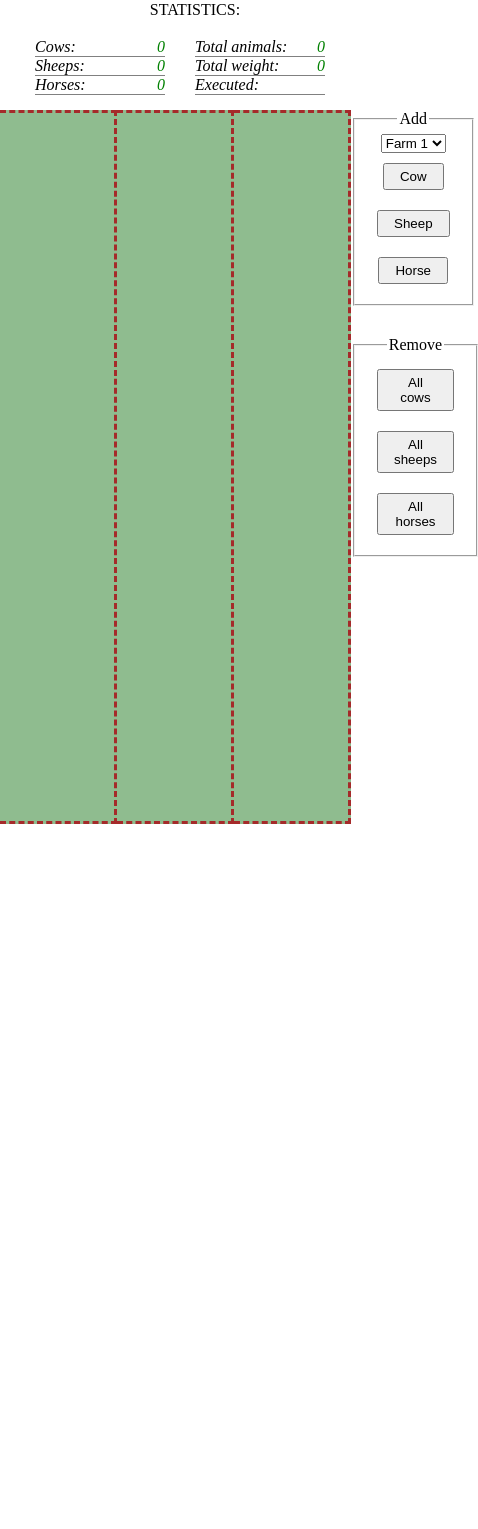
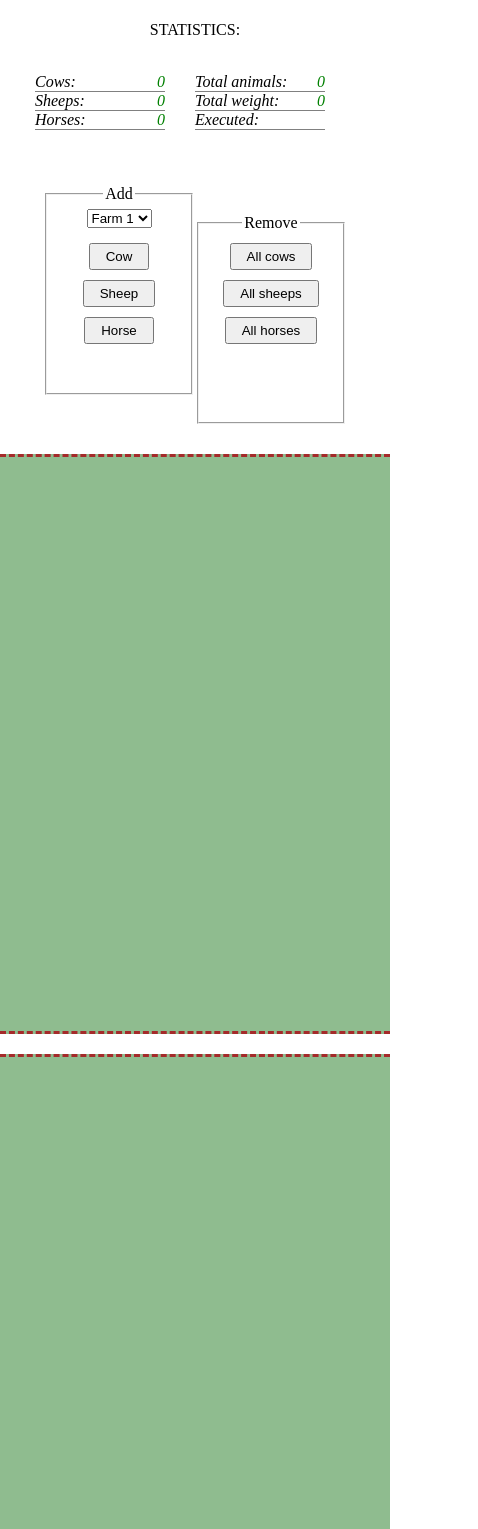
Before and after one commit to kvadrantas/breact-6-conditional-rendering, a React (Create React App) app in the folder breact-lesson/: page / in a window 390 px wide. Shown: the top 1529 px of the page, 478 px wide, since content can reach past the window. Before the commit the page ends 844 px from the top, so only its background shows below. Built offline with nearby package versions, Linux system fonts and the light colour scheme.

Commit message:
Added date field + responsive design

```diff
--- a/breact-lesson/src/App.jsx
+++ b/breact-lesson/src/App.jsx
@@ -21,6 +21,7 @@ function App() {
             farm: farm,
             animal: a,
             weight: 0,
+            feadingDate: '',
             executed
         });
         setAnimal(animalCopy);
@@ -59,7 +60,16 @@ function App() {
         animalCopy[ind].weight = weight;
         setAnimal(animalCopy);
         localStorage.setItem('animals',    JSON.stringify(animalCopy));
-        document.getElementById(id).value = '';
+        document.getElementById('weight' + id).value = '';
+    }
+
+    const addFeadingDate = (id, feadingDate) => {
+        const animalCopy = animal.slice();
+        const ind = animalCopy.findIndex(e => e.id === id);
+        animalCopy[ind].feadingDate = feadingDate;
+        setAnimal(animalCopy);
+        localStorage.setItem('animals',    JSON.stringify(animalCopy));
+        document.getElementById('date' + id).value = '';
     }
 
     useEffect(() => {
@@ -72,6 +82,8 @@ function App() {
 
     return(
         <>
+            <div className="top-pane">
+                <div>
                     <div className="stats-title">STATISTICS:</div>
                     <div className="stats">
                         <div className="stat-block">
@@ -85,38 +97,8 @@ function App() {
                             <div className="stat-val">Executed: <span>{executed}</span></div>
                         </div>
                     </div>
-
-
-            <div className="content">
-
-                <div className='field'>
-                    {animal.map((e, ind) =>
-                        {if(e.farm === 1)
-                            return(<Animals key={ind} animal={e.animal} id={e.id} weight={e.weight} removeAnimal={removeAnimal} addWeight={addWeight}/>);
-                            return '';
-                        }
-                    )}
                 </div>
-                <div className="field">
-                    {animal.map((e, ind) =>
-                        {if(e.farm === 2)
-                            return(<Animals key={ind} animal={e.animal} id={e.id} weight={e.weight} removeAnimal={removeAnimal} addWeight={addWeight}/>);
-                            return '';
-                        }
-                    )}
-                </div>
-                <div className="field">
-                    {animal.map((e, ind) =>
-                        {if(e.farm === 3)
-                            return(<Animals key={ind} animal={e.animal} id={e.id} weight={e.weight} removeAnimal={removeAnimal} addWeight={addWeight}/>);
-                            return '';
-                        }
-                    )}
-                </div>
-
-
                     <div className="navigation">
-
                         <fieldset>
                             <legend>Add</legend>
                             <div className="field-buttons">
@@ -140,7 +122,35 @@ function App() {
                             <button onClick={() => removeAnimals('horse')}>All horses</button>
                         </div>
                         </fieldset>
+                    </div>
+            </div>
 
+
+            <div className="content">
+
+                <div className='field'>
+                    {animal.map((e, ind) =>
+                        {if(e.farm === 1)
+                            return(<Animals key={ind} animal={e.animal} id={e.id} weight={e.weight} feadingDate={e.feadingDate} removeAnimal={removeAnimal} addWeight={addWeight} addFeadingDate={addFeadingDate}/>);
+                            return '';
+                        }
+                    )}
+                </div>
+                <div className="field">
+                    {animal.map((e, ind) =>
+                        {if(e.farm === 2)
+                            return(<Animals key={ind} animal={e.animal} id={e.id} weight={e.weight} feadingDate={e.feadingDate} removeAnimal={removeAnimal} addWeight={addWeight} addFeadingDate={addFeadingDate}/>);
+                            return '';
+                        }
+                    )}
+                </div>
+                <div className="field">
+                    {animal.map((e, ind) =>
+                        {if(e.farm === 3)
+                            return(<Animals key={ind} animal={e.animal} id={e.id} weight={e.weight} feadingDate={e.feadingDate} removeAnimal={removeAnimal} addWeight={addWeight} addFeadingDate={addFeadingDate}/>);
+                            return '';
+                        }
+                    )}
                 </div>
             </div>
         </>
--- a/breact-lesson/src/App.scss
+++ b/breact-lesson/src/App.scss
@@ -1,6 +1,17 @@
 body * {
   // border: 1px solid transparent;
-  box-sizing: border-box;
+  // box-sizing: border-box;
+}
+
+.top-pane {
+  margin-top: 20px;
+  display: flex;
+  flex-direction: row;
+  justify-content: center;
+}
+
+.top-pane > div {
+  width: 50%;
 }
 
 .stats-title {
@@ -43,35 +54,45 @@ body * {
   display: inline-block;
   text-align: center;
   width: 100vw;
-  height: calc(100vh - 130px);
+  height: calc(100vh - 270px);
   box-sizing: border-box;
 }
 
 .cow,
 .sheep,
 .horse {
-  line-height: 20px;
-  float: left;
+  font-size: 12px;
+  // line-height: 20px;
+  // float: left;
   display: flex;
   flex-direction: column;
   justify-items: left;
   align-items: flex-start;
   background-color: rgb(240, 240, 150);
-  margin: 15px;
-  width: 200px;
-  height: 200px;
+  margin: 25px;
+  width: 230px;
+  height: 230px;
+
       span:first-child {
-    margin-top: 50px;
+        margin-top: 30px;
       }
 
       span:last-child {
         width: 100%;
         margin-top: 30px;
+        margin-bottom: 30px;
         margin-left: 2px;
       }
 
       span {
-    margin-left: 30px;
+        margin-left: 45px;
+
+            label {
+              display: inline-block;
+              width: 70px;
+              text-align: right;
+              padding-right: 2px;
+            }
 
             input {
               height: 20px;
@@ -82,20 +103,48 @@ body * {
               box-shadow: 0 0 10px #9ecaed;
             }
       }
+
+      span:nth-of-type(3) {
+        display: inline-block;
+        border-bottom: 1px solid rgb(17, 112, 50);
+        margin-bottom: 30px;
+      }
+
+      span:nth-of-type(4),
+      span:nth-of-type(5) {
+        line-height: 23px;
+        margin-left: 6px;
+      }
+
+      span:nth-of-type(5) {
+        text-align: left;
+
+            input {
+              width: 69px;
+              font-size: 8px;
+            }
+
+            input::-webkit-calendar-picker-indicator {
+              width: 10px;
+              margin: 0;
+            }
+      }
+
       button {
         border: 1px solid rgb(119, 113, 113);
         height: 20px;
         font-size: 10px;
         margin-right: 10px;
-    // padding: 0px;
         margin: 0;
       }
+
       button:hover {
         outline: none;
         // border-color: #9ecaed;
         box-shadow: 0 0 10px #9ecaed;
       }
 }
+
 
 .cow {
  border-radius: 100%;
@@ -108,8 +157,11 @@ body * {
 }
 
 .field {
+  display: flex;
+  flex-direction: column;
+  align-items: center;
   float: left;
-  width: 30%;
+  width: 33%;
   height: 100%;
   overflow-y: scroll;
   background-color: darkseagreen;
@@ -118,11 +170,11 @@ body * {
 }
 
 .navigation {
+  text-align: center;
+  fieldset {
+    width: 120px;
+    height: 190px;
     float: left;
-  text-align: center;
-  // height: 95px;
-  width: 10%;
-  fieldset {
     margin-bottom: 30px;
   }
 }
@@ -131,3 +183,57 @@ button {
   padding: 4px 15px;
   margin: 10px;
 }
+
+
+
+// RESPONSIVE
+
+@media (max-width: 900px) {
+  .field {
+    width: 49%;
+    margin-bottom: 20px;
+  }
+}
+
+@media (max-width: 713px) {
+  .top-pane {
+    flex-direction: column;
+    align-items: center;
+  }
+
+  .top-pane > div {
+    width: 90%;
+  }
+
+  .navigation {
+    margin-top: 30px;
+  }
+
+  .navigation fieldset {
+    display: inline-block;
+    float: none;
+  }
+}
+
+@media (max-width: 560px) {
+  .field {
+    text-align: center;
+    width: 100%;
+    border-left: 0;
+    border-right: 0;
+  }
+
+  .navigation {
+    width: 99%;
+    margin-top: 40px;
+  }
+
+  button {
+    margin: 5px;
+  }
+
+  select {
+    margin-bottom: 10px;
+  }
+
+}
--- a/breact-lesson/src/components/Animals.jsx
+++ b/breact-lesson/src/components/Animals.jsx
@@ -1,4 +1,4 @@
-function Animals({animal, id, weight, removeAnimal, addWeight}) {
+function Animals({animal, id, weight, feadingDate, removeAnimal, addWeight, addFeadingDate}) {
     const wColor = weight > 100 ? 'red' : null;
     if (weight > 200) {
         setTimeout(() => {
@@ -8,9 +8,57 @@ function Animals({animal, id, weight, removeAnimal, addWeight}) {
     }
 
     switch (animal) {
-        case 'cow': return(<div className="cow"><span>Cow id: {id}</span><span style={{color: wColor}}>Weight: {weight}</span><span>Weight: <input id={id}></input><button onClick={() => addWeight(id, parseInt(document.getElementById(id).value))}>Set</button></span><span><button onClick={() => removeAnimal(parseInt(id))}>Farewell</button></span></div>)
-        case 'sheep': return(<div className="sheep"><span>Sheep id: {id}</span><span style={{color: wColor}}>Weight: {weight}</span><span>Weight: <input id={id}></input><button onClick={() => addWeight(id, parseInt(document.getElementById(id).value))}>Set</button></span><span><button onClick={() => removeAnimal(parseInt(id))}>Farewell</button></span></div>)
-        case 'horse': return(<div className="horse"><span>Horse id: {id}</span><span style={{color: wColor}}>Weight: {weight}</span><span>Weight: <input id={id}></input><button onClick={() => addWeight(id, parseInt(document.getElementById(id).value))}>Set</button></span><span><button onClick={() => removeAnimal(parseInt(id))}>Farewell</button></span></div>)
+        case 'cow': return(
+            <div className="cow">
+                <span>Cow id: {id}</span>
+                <span style={{color: wColor}}>Weight: {weight}</span>
+                <span>Last feaded on: {feadingDate}</span>
+                <span><label>Weight: </label>
+                    <input id={'weight' + id}></input>
+                    <button onClick={() => addWeight(id, parseInt(document.getElementById('weight' + id).value))}>Set</button>
+                </span>
+                <span><label>Feading date:</label>
+                    <input id={'date' + id} type="date"/>
+                    <button onClick={() => addFeadingDate(id, document.getElementById('date' + id).value)}>Set</button>
+                </span>
+                <span>
+                    <button onClick={() => removeAnimal(parseInt(id))}>Farewell</button>
+                </span>
+            </div>)
+        case 'sheep': return(
+            <div className="sheep">
+                <span>Sheep id: {id}</span>
+                <span style={{color: wColor}}>Weight: {weight}</span>
+                <span>Last feaded on: {feadingDate}</span>
+                <span><label>Weight: </label>
+                    <input id={'weight' + id}></input>
+                    <button onClick={() => addWeight(id, parseInt(document.getElementById('weight' + id).value))}>Set</button>
+                </span>
+                <span><label>Feading date:</label>
+                    <input id={'date' + id} type="date"/>
+                    <button onClick={() => addFeadingDate(id, document.getElementById('date' + id).value)}>Set</button>
+                </span>
+                <span>
+                    <button onClick={() => removeAnimal(parseInt(id))}>Farewell</button>
+                </span>
+            </div>)
+        case 'horse': return(
+            <div className="horse">
+                <span>Horse id: {id}</span>
+                <span style={{color: wColor}}>Weight: {weight}</span>
+                <span>Last feaded on: {feadingDate}</span>
+                <span><label>Weight: </label>
+                    <input id={'weight' + id}></input>
+                    <button onClick={() => addWeight(id, parseInt(document.getElementById('weight' + id).value))}>Set</button>
+                </span>
+                <span><label>Feading date:</label>
+                    <input id={'date' + id} type="date"/>
+                    <button onClick={() => addFeadingDate(id, document.getElementById('date' + id).value)}>Set</button>
+                </span>
+                <span>
+                    <button onClick={() => removeAnimal(parseInt(id))}>Farewell</button>
+                </span>
+            </div>)
         default:
             break;
     }
```
Lines whose indentation alone changed are shown as unchanged.
